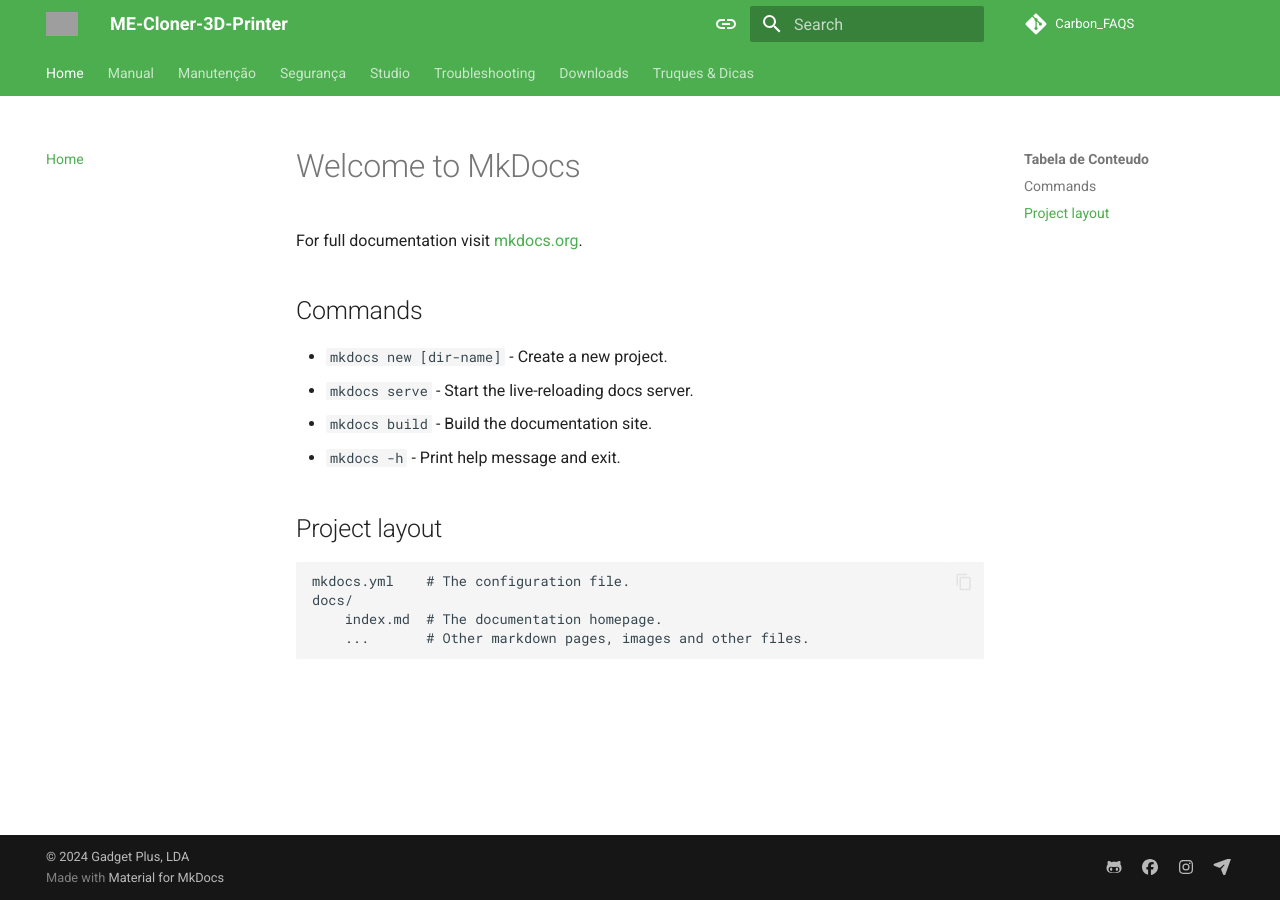
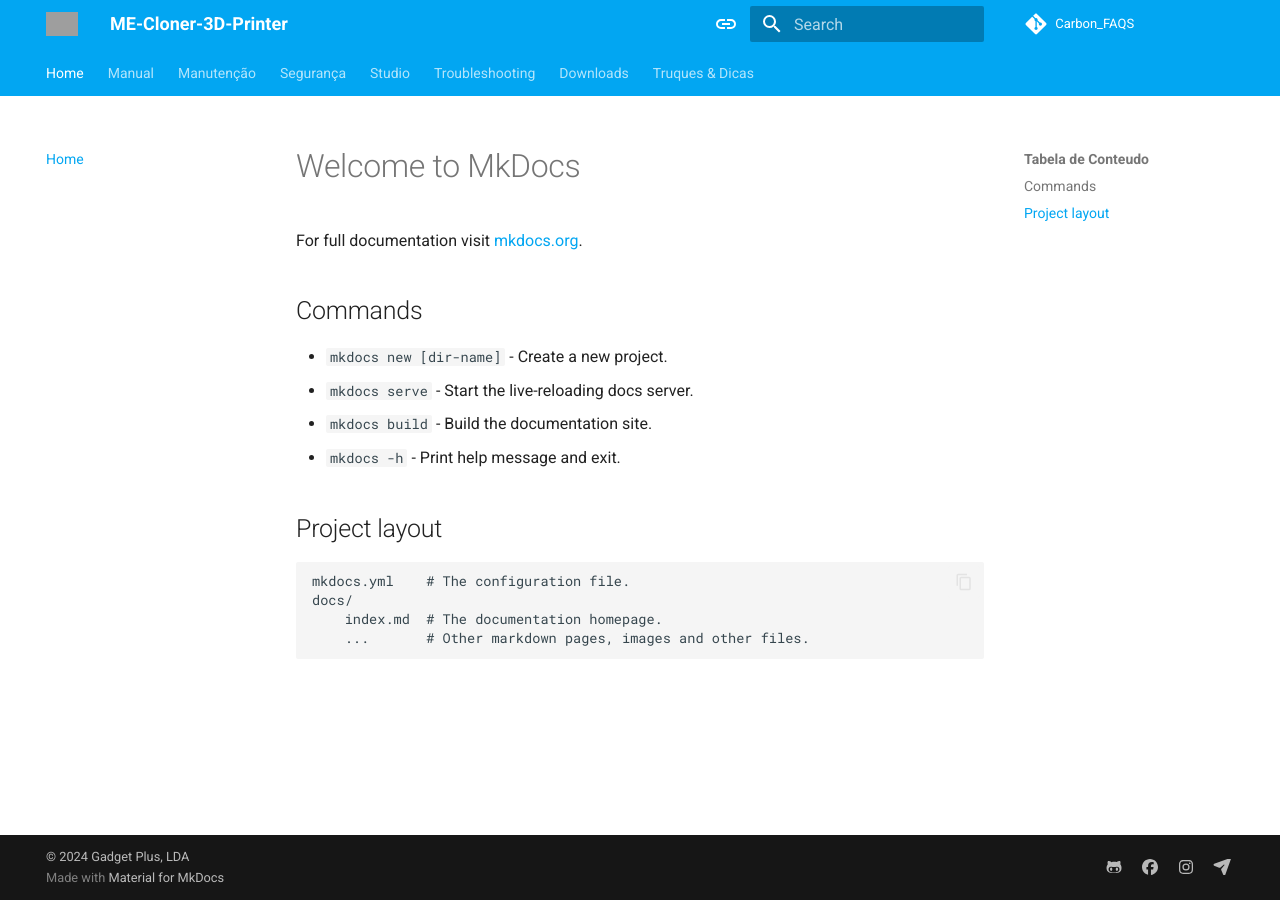
Before and after one commit to EdgarMata/MY-Cloner-3D-Printer, an MkDocs documentation site: the page built from docs/index.md, in a window 1280 px wide. Built offline with MkDocs 1.6.1 and Material for MkDocs 9.7.7, drawn with Linux system fonts in a browser that asks for light colours; comment, search, counter and statistics services are not loaded; grey boxes are pictures that could not be loaded.

Commit message:
$inicial commit

```diff
--- a/mkdocs.yml
+++ b/mkdocs.yml
@@ -41,8 +41,8 @@ theme:
       toggle:
         icon: material/toggle-switch-off-outline
         name: Mudar para modo escuro
-      primary: green
-      accent: deep purple
+      primary: light blue
+      accent: indigo
 
     # Palette toggle for dark mode
     - media: "(prefers-color-scheme: dark)"
@@ -50,8 +50,8 @@ theme:
       toggle:
         icon: material/toggle-switch
         name: Mudar para modo Claro
-      primary: green
-      accent: lime
+      primary: light blue
+      accent: indigo
 
   icon:
     admonition:
```
